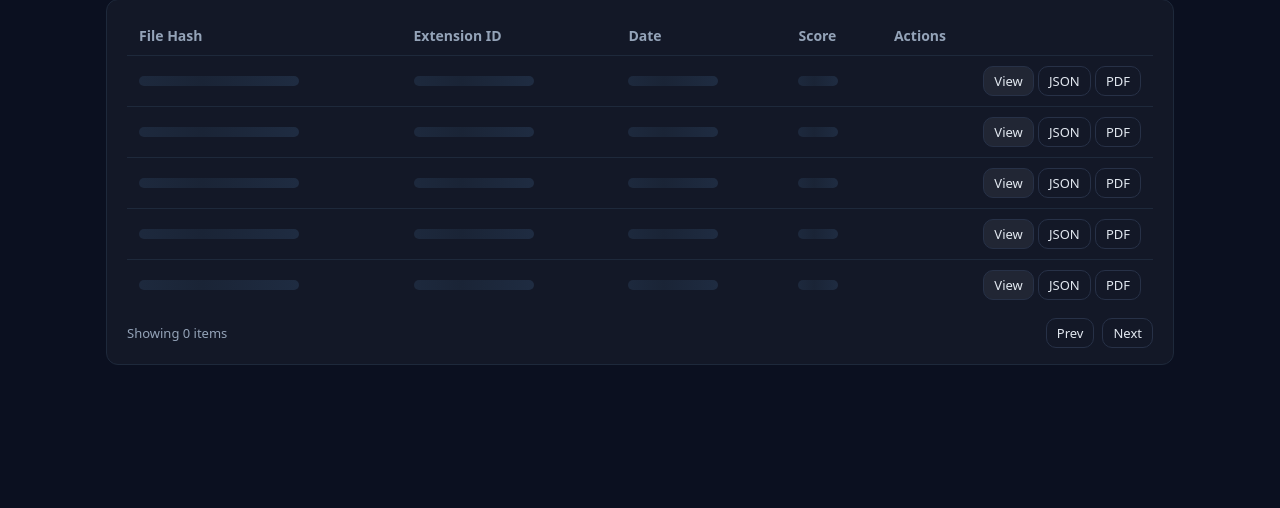
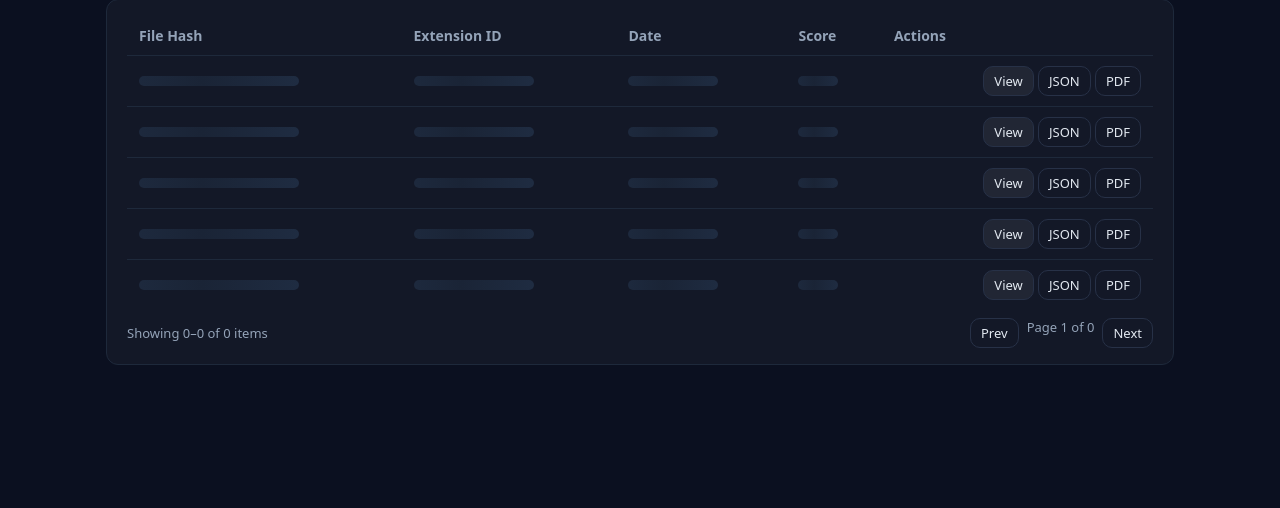
Before and after one commit to kevanoovitch/DV1512-CETRA-Codebase, a Django app: page /history/ in a window 1280 px wide. Shown: the part 149-657 px from the top of the page. Run offline with Django 5.2, Linux system fonts and the light colour scheme; the visitor is signed in with stand-in values (Sample User, id 1); data that the repository does not hold is empty.

Commit message:
Added pagination to history view and fixed next/prev buttons

```diff
--- a/app/templates/history.html
+++ b/app/templates/history.html
@@ -56,11 +56,26 @@
   </div>
 
   <div class="table-footer">
-    <div class="muted">Showing {{ reports|length|default:0 }} items</div>
-    <div class="pager">
-      <a class="btn btn-sm btn-outline disabled" href="#">Prev</a>
-      <a class="btn btn-sm btn-outline" href="#">Next</a>
-    </div>
+  <div class="muted">
+    Showing {{ start_index }}–{{ end_index }} of {{ total }} items
+  </div>
+  <div class="pager">
+    {# Prev #}
+    {% if has_prev %}
+      <a class="btn btn-sm btn-outline" href="?page={{ page|add:"-1" }}">Prev</a>
+    {% else %}
+      <span class="btn btn-sm btn-outline disabled">Prev</span>
+    {% endif %}
+
+    <span class="muted">Page {{ page }} of {{ total_pages }}</span>
+
+    {# Next #}
+    {% if has_next %}
+      <a class="btn btn-sm btn-outline" href="?page={{ page|add:"1" }}">Next</a>
+    {% else %}
+      <span class="btn btn-sm btn-outline disabled">Next</span>
+    {% endif %}
   </div>
 </div>
+</div>
 {% endblock %}
--- a/app/views.py
+++ b/app/views.py
@@ -9,6 +9,7 @@ from app.backend.api import apiCaller
 import sqlite3
 import json
 import zipfile
+import math
 
 
 @login_required
@@ -150,15 +151,24 @@ def report(request):
 
 @login_required
 def history(request):
+    page = int(request.GET.get("page", 1))
+    per_page = 5
     conn = sqlite3.connect('db.sqlite3')
     conn.row_factory = sqlite3.Row  # This allows fetching rows as dictionaries
-
-
     cursor = conn.cursor()
 
-    cursor.execute("SELECT file_hash, extention_id, date, score FROM reports ORDER BY date desc limit 5;")
+    cursor.execute("SELECT COUNT(*) FROM reports;")
+    total = cursor.fetchone()[0]
 
+    offset = (page - 1) * per_page
+    cursor.execute("""
+        SELECT file_hash, extention_id, date, score
+        FROM reports
+        ORDER BY date DESC
+        LIMIT ? OFFSET ?;
+    """, (per_page, offset))
     rows = cursor.fetchall()
+    conn.close()
 
     reports = [
         {
@@ -170,8 +180,22 @@ def history(request):
         for row in rows
     ]
 
-    conn.close()
-    return render(request, "history.html", {"reports": reports})
+    total_pages = math.ceil(total / per_page)
+    has_prev = page > 1
+    has_next = page < total_pages
+
+    context = {
+        "reports": reports,
+        "page": page,
+        "has_prev": has_prev,
+        "has_next": has_next,
+        "total_pages": total_pages,
+        "total": total,
+        "start_index": offset + 1 if total > 0 else 0,
+        "end_index": min(offset + per_page, total),
+    }
+    #conn.close()
+    return render(request, "history.html", context)
 
 @login_required
 def results(request):
```
